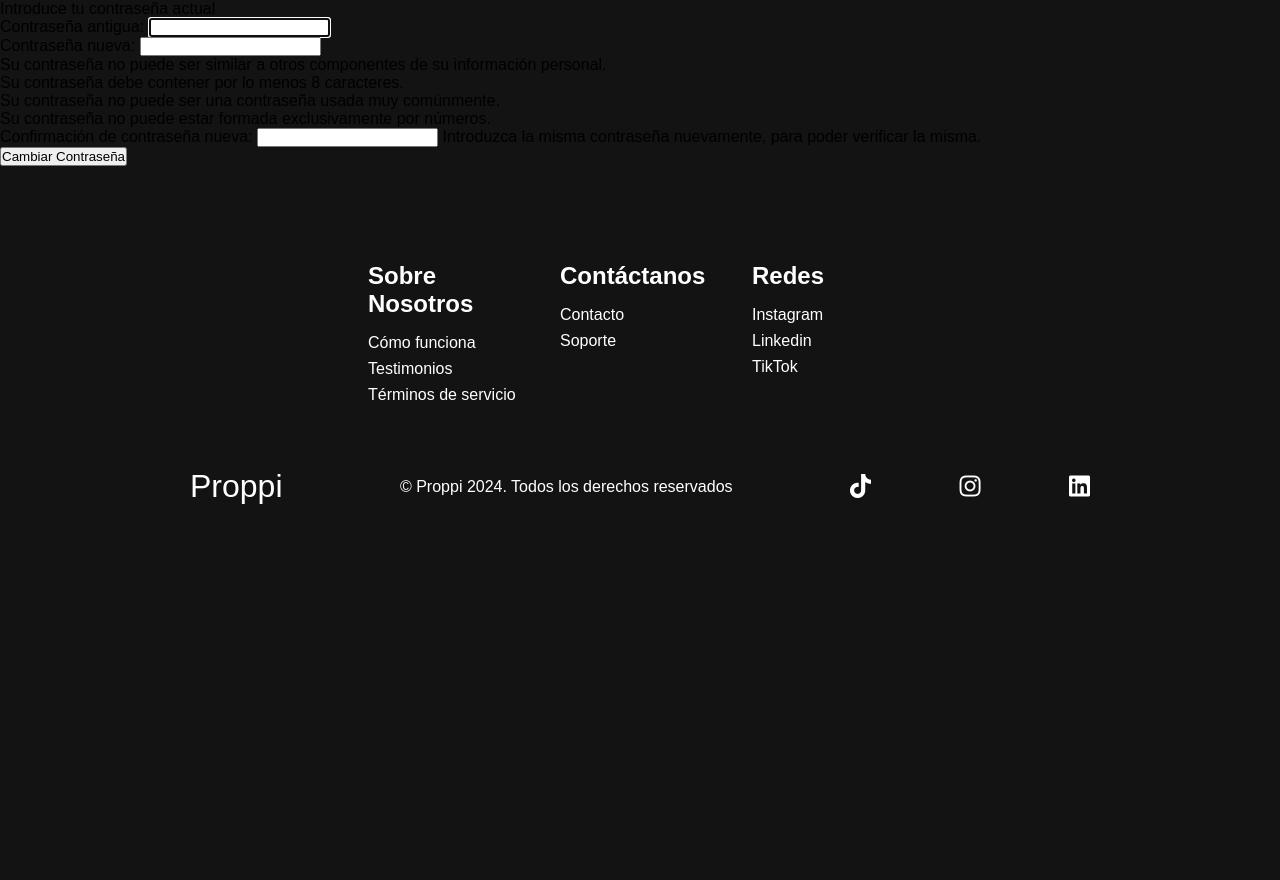
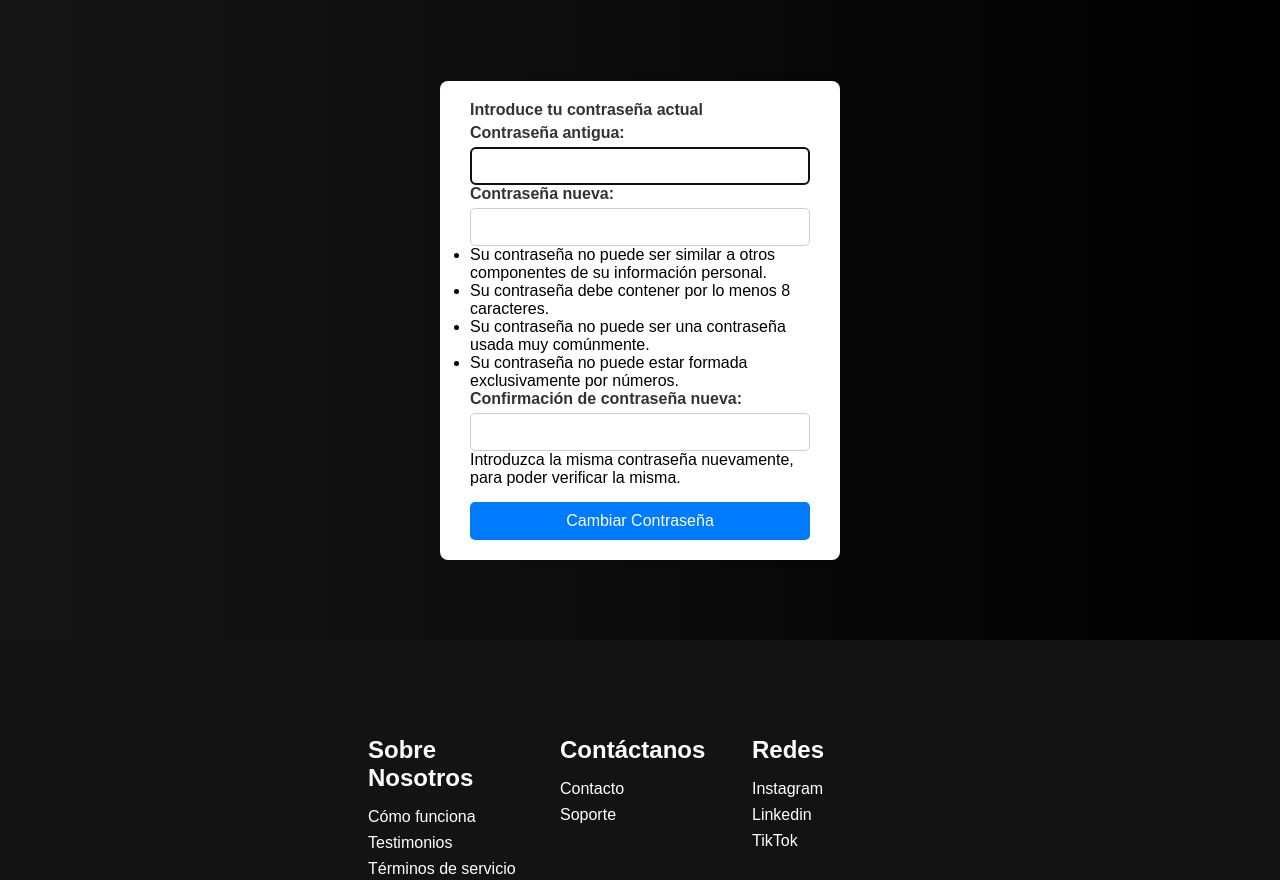
Before and after one commit to bellinviafab/sistema-propinas, a Django app: page /Proppi/cambiar_contrasena/ in a window 1280 px wide. Shown: the part 80-960 px from the top of the page. Before the commit the page ends 584 px from the top, so only its background shows below. Run offline with Django 5.2, Linux system fonts and the light colour scheme; a user stored in the database is signed in; parts of the project's set-up code (start-up, migrations or seed data) failed here and were passed over.

Commit message:
Para hcer rama

```diff
--- a/Inicio/templates/base.html
+++ b/Inicio/templates/base.html
@@ -39,7 +39,7 @@
               </li>
             {% else %}
                 <li class="navbar__item">
-                  <a href="{% url 'perfil_empleado' %}" class="navbar__links" id="perfil-page">Perfil</a>
+                  <a href="{% url 'perfil' %}" class="navbar__links" id="perfil-page">Perfil</a>
                 </li>
                 <li class="navbar__item">
                   <a href="{% url 'mis_comercios' %}" class="navbar__links" id="miproppi-page">Mi Proppi</a>
--- /dev/null
+++ b/MiProppi/static/css/cambiar_contrasena.css
@@ -0,0 +1,58 @@
+.wrapper-container{
+    font-family: 'Poppins', sans-serif;
+    background: #000000;
+    background: linear-gradient(to right, #161616, #000000);
+    box-sizing: border-box;
+    display: flex;
+    justify-content: center;
+    align-items: center;
+    min-height: 80vh;
+    padding: 20px;
+}
+
+.wrapper {
+    height: 100%;
+    background-color: #fff;
+    padding: 20px 30px;
+    border-radius: 8px;
+    box-shadow: 0 0 10px rgba(0, 0, 0, 0.1);
+    max-width: 400px;
+    width: 100%;
+}
+
+.form-group {
+    margin-bottom: 15px;
+}
+
+.form-group label {
+    display: block;
+    margin-bottom: 5px;
+    font-weight: bold;
+    color: #333;
+}
+
+.form-group input {
+    width: 100%;
+    padding: 10px;
+    border: 1px solid #ccc;
+    border-radius: 5px;
+    font-size: 14px;
+}
+
+button[type="submit"] {
+    background-color: #007bff;
+    color: #fff;
+    border: none;
+    border-radius: 5px;
+    padding: 10px 20px;
+    font-size: 16px;
+    cursor: pointer;
+    width: 100%;
+    transition: background-color 0.3s ease, transform 0.3s ease, box-shadow 0.3s ease;
+}
+
+button[type="submit"]:hover {
+    background-color: #0056b3;
+    transform: translateY(-3px);
+    box-shadow: 0 4px 15px rgba(0, 0, 0, 0.3);
+}
--- a/MiProppi/templates/cambiar_contrasena.html
+++ b/MiProppi/templates/cambiar_contrasena.html
@@ -7,6 +7,7 @@
 <head>
     <meta charset="UTF-8">
     <meta name="viewport" content="width=device-width, initial-scale=1.0">
+    <link rel="stylesheet" href="{% static 'css/cambiar_contrasena.css'  %}">
     <title>Document</title>
 </head>
 <body>
--- a/MiProppi/urls.py
+++ b/MiProppi/urls.py
@@ -12,7 +12,7 @@ urlpatterns = [
     path('Miproppi/mis_comercios/agregar_emp/<int:comercio_id>', views.agregar_emp, name='agregar_emp'),
     path('Miproppi/mis_comercios/eliminar_emp/<int:comercio_id>', views.eliminar_emp, name = 'eliminar_emp'),
     path('Proppiempleado/login/', views.login_empleado, name='login_empleado'),
-    path('Proppiempleado/perfil/',views.perfil_empleado, name='perfil_empleado'),
+    path('Proppiempleado/perfil/',views.perfil, name='perfil'),
     path('Proppiempleado/perfil_config/', views.configurar_perfil, name='config_empleado'),
     path('Proppi/recuperar_contraseña', views.recuperar_contraseña, name='recuperar_contraseña'),
     path('Proppi/cambiar_contrasena/', views.cambiar_contrasena, name='cambiar_contrasena')
--- a/MiProppi/views.py
+++ b/MiProppi/views.py
@@ -240,10 +240,10 @@ def login_empleado(request):
 
 @login_required
 @permission_required("MiProppi.add_checkinout")
-def perfil_empleado(request):
+def perfil(request):
     empleado = get_object_or_404(Empleado, user=request.user)
     comercios = empleado.comercios.all()
-    return render(request, 'perfil_empleado.html', {
+    return render(request, 'perfil.html', {
         'empleado': empleado,
         'comercios': comercios
     })
```
Also changed, not shown: requirements.txt (+93 -2 lines), MiProppi/static/css/perfil_empleado.css (line endings or trailing spaces), MiProppi/templates/perfil.html (renamed from MiProppi/templates/perfil_empleado.html), db.sqlite3.
